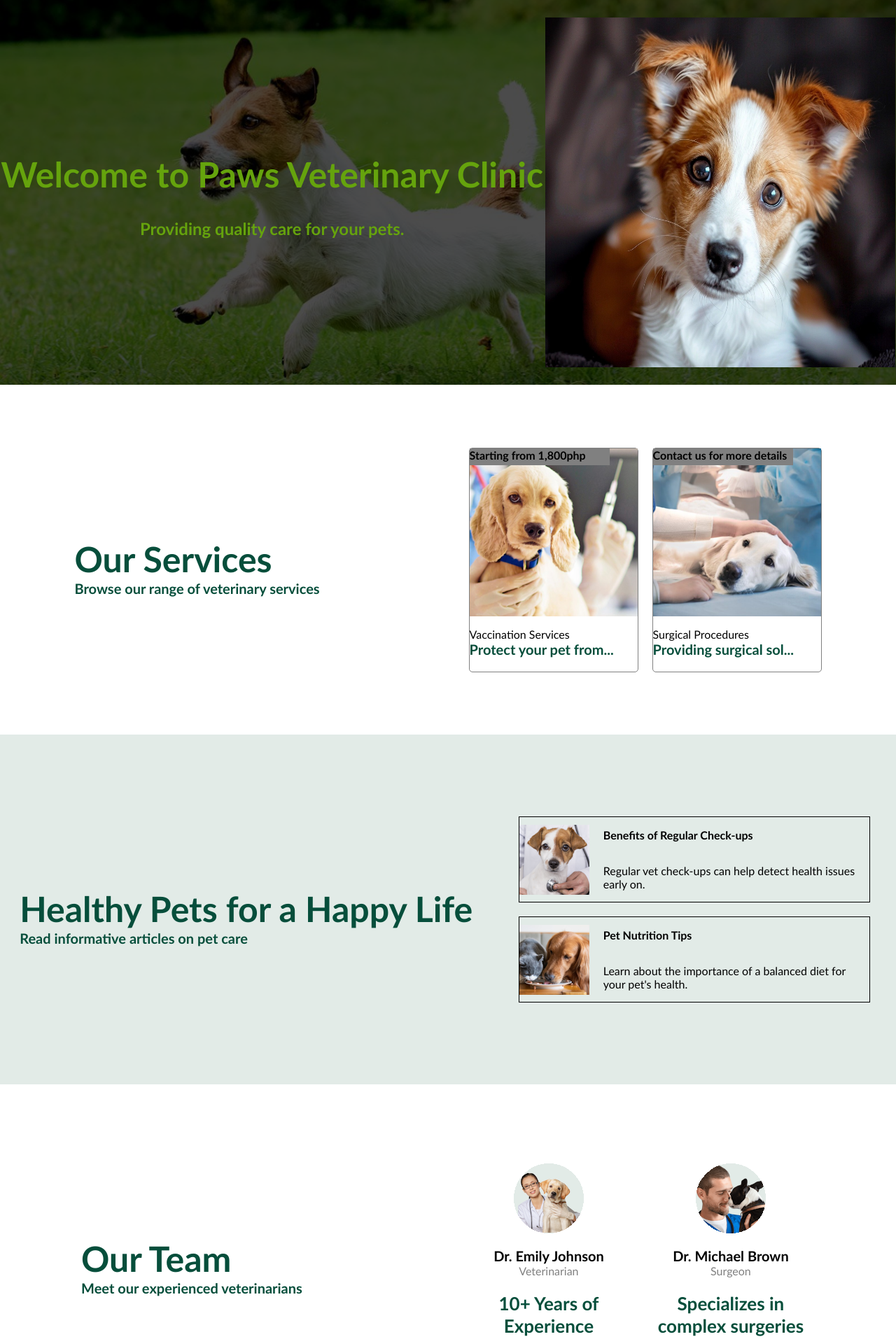
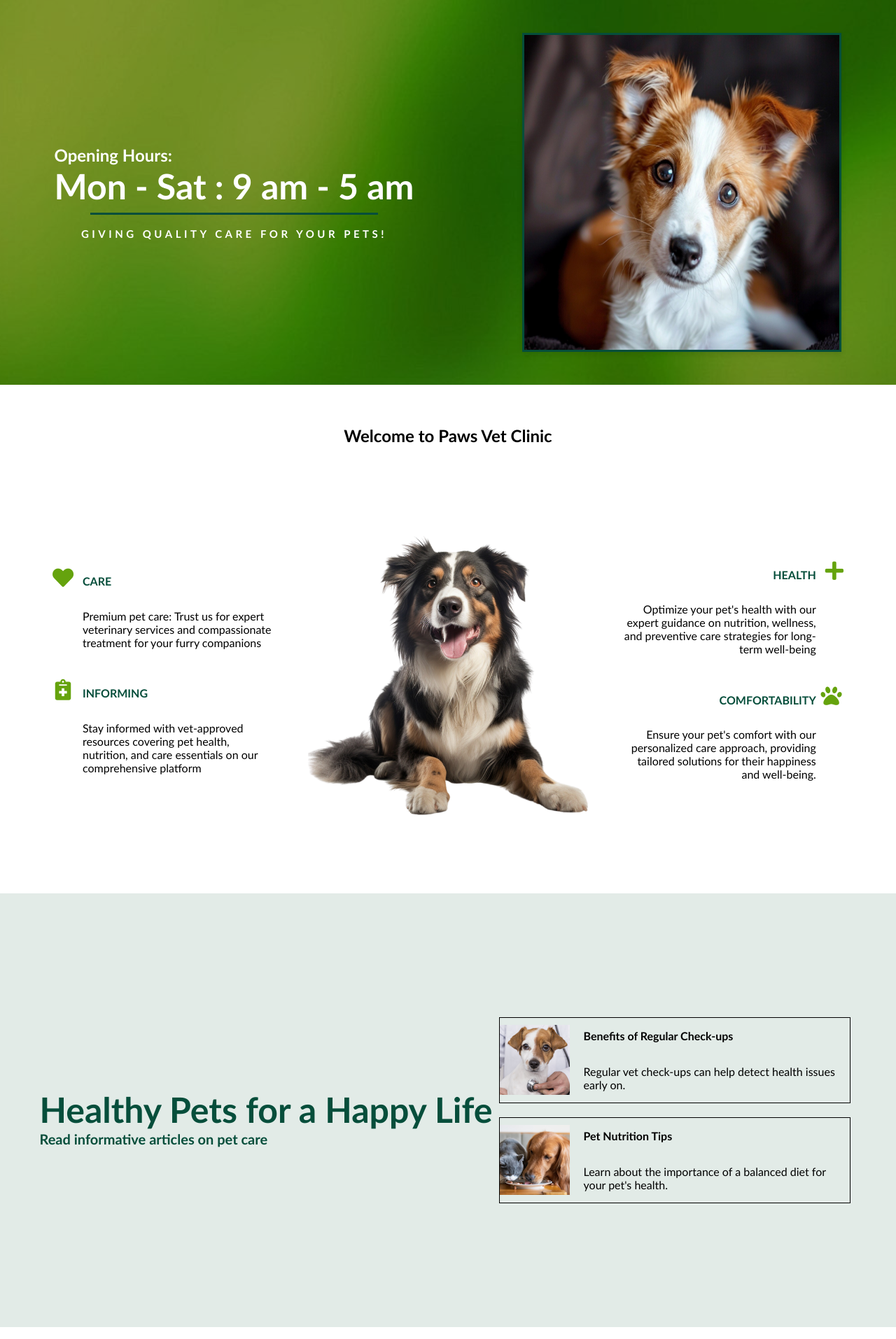
Before and after one commit to Zanis3/II-A-APDEV-FINAL-PROJECT-WEBAPPS-PAWS-VETERINARY-WEBSITE-, a PHP site: page / in a window 1280 px wide. Shown: the part 80-1994 px from the top of the page at 70% size. Run offline with PHP 8.4, Linux system fonts and the light colour scheme; data that the repository does not hold is empty; some web fonts are replaced.

Commit message:
home - redesign

```diff
--- a/css/style_home.css
+++ b/css/style_home.css
@@ -4,10 +4,54 @@
 @import url('style_general.css');
 
 .container{
-    height:500px;
+    padding: 10px;
+    height:600px;
     display:flex;
     align-items: center;
-    justify-content: space-around;
+    justify-content: center;
+    position: relative;
+}
+
+.icon-container {
+    position: absolute;
+    display: flex;
+    flex-direction: column;
+    align-items: center;
+    justify-content: center;
+}
+
+.icon-container.left {
+    margin-left: 5%;
+    padding: 10px;
+    left: -2px;
+    width: 25%;
+    margin-top: 0;
+}
+
+.icon-container.right {
+    margin-right: 5%;
+    text-align: right;
+    padding: 10px;
+    right: -2px;
+    width: 25%;
+    margin-top: 0;
+}
+
+.center-img {
+    display: block;
+    max-width: 100%;
+    height: auto;
+    margin-top: 0;
+}
+
+.icon {
+    text-align: center;
+}
+
+.icon i {
+    font-size: 30px;
+    margin-bottom: 10px;
+    color: #65A30D;
 }
 
 .text-title{
@@ -32,7 +76,7 @@
 .hero-container{
     width:100%;
     height:550px;
-    background-image: url("../img/home/hero.jpg");
+    background-image: url("../img/home/background.jpg");
     background-size:cover;
     background-position: center;
     background-repeat: no-repeat;
@@ -51,33 +95,53 @@
     width:100%;
     z-index:1;
     background:black;
-    opacity:0.7;
+    opacity:0.4;
     position:absolute;
 }
 
 .hero-text{
     display:flex;
     flex-direction: column;
-    align-items: center;
     justify-content: center;
     z-index:2;
 }
+.line {
+    height: 3px;
+    background-color: #064E3B;
+    border: none;
+    width: 80%;
+}
+#hero-moto {
+    font-weight: bold;
+    font-size: 15px;
+    text-align: center;
+    margin-top:10px;
+    margin-bottom:0;
+    color: white;
+    letter-spacing: 0.3em;
+}
 
 #hero-title{
-    color:var(--light-green);
     font-size: 50px;
+    color: white;
+    margin-top: 0;
+    margin-bottom: 0;
 }
 
 #hero-sub{
     font-weight: bold;
     font-size: 24px;
-    color:var(--light-green);
+    text-align: left;
     margin-top:0;
+    margin-bottom:0;
+    color: white;
 }
 
 .hero-img{
-    width:500px;
-    height:500px;
+    width:450px;
+    height:450px;
+    border: 3px solid #064E3B;
+    box-shadow: 0 4px 8px rgba(0, 0, 0, 0.1);
     z-index:2;
 }
 
--- a/index.php
+++ b/index.php
@@ -57,34 +57,97 @@
     <!--HERO CONTAINER-->
     <div class="hero-container">
         <div class="hero-text">
-            <h1 id="hero-title">Welcome to Paws Veterinary Clinic</h1>
-            <p id="hero-sub">Providing quality care for your pets.</p>
+            <p id="hero-sub">Opening Hours:</p>
+            <h1 id="hero-title">Mon - Sat : 9 am - 5 am </h1>
+            <hr class="line">
+            <p id="hero-moto">GIVING QUALITY CARE FOR YOUR PETS!</p>
         </div>
         <div class="hero-img">
-            <img src="img/login/dog-login.jpg" alt="">
+            <img src="img/login/dog-login.jpg">
         </div>
     </div>
 
     <!--SERVICES CONTAINER-->
+    <br>
+    <br>
+    <center>
+         <h2>Welcome to Paws Vet Clinic</h2>
+    </center>
     <div class="container">
-        <div class="text-container">
-            <h2 class="text-title">Our Services</h2>
-            <p class="text-sub">Browse our range of veterinary services</p>
+        <div class="icon-container left">
+            <div class="icon">
+                <table>
+                    <tr>
+                        <td style="padding-right: 10px;"><i class="fas fa-heart"></i></td>
+                        <td style="text-align: left; color: #064E3B;"><b>CARE</b></td>
+                    </tr>
+                    <tr>
+                        <td></td>
+                        <td style="text-align:left;">
+                            <p>
+                                Premium pet care: Trust us for expert veterinary
+                                services and compassionate treatment for your furry companions
+                            </p>
+                        </td>
+                    </tr>
+                    <tr>
+                        <td><br></td>
+                    </tr>
+                    <tr>
+                        <td style="padding-right: 10px;"><i class="fas fa-notes-medical"></i></td>
+                        <td style="text-align: left; color: #064E3B;"><b>INFORMING</b></td>
+                    </tr>
+                    <tr>
+                        <td></td>
+                        <td style="text-align:left;">
+                            <p>
+                                Stay informed with vet-approved resources
+                                covering pet health, nutrition, and care
+                                essentials on our comprehensive platform
+                            </p>
+                        </td>
+                    </tr>
+                </table>
+            </div>
         </div>
-        <div class="services-items">
-            <div class="services-item">
-                <div class="serv-item-header one"></div>
-                <div class="serv-item-desc">
-                    <p class="serv-title">Vaccination Services</p>
-                    <p class="serv-desc">Protect your pet from...</p>
-                </div>
-            </div>
-            <div class="services-item">
-                <div class="serv-item-header two"></div>
-                <div class="serv-item-desc">
-                    <p class="serv-title">Surgical Procedures</p>
-                    <p class="serv-desc">Providing surgical sol...</p>
-                </div>
+        <div class="center-img">
+            <img src="img/home/dog.png" alt="Dog Image">
+        </div>
+        <div class="icon-container right">
+            <div class="icon">
+                <table>
+                    <tr>
+                        <td style="text-align: right; color: #064E3B;"><b>HEALTH</b></td>
+                        <td style="padding-left: 10px;"><i class="fas fa-plus"></i></td>
+                    </tr>
+                    <tr>
+                        <td style="text-align: right;">
+                            <p>
+                                Optimize your pet's health with our expert
+                                guidance on nutrition, wellness, and
+                                preventive care strategies for long-term well-being
+                            </p>
+                        </td>
+                        <td></td>
+                    </tr>
+                    <tr>
+                        <td><br></td>
+                    </tr>
+                    <tr>
+                        <td style="text-align: right; color: #064E3B;"><b>COMFORTABILITY</b></td>
+                        <td><i class="fas fa-paw"></i></td>
+                    </tr>
+                    <tr>
+                        <td style="text-align: right;">
+                            <p>
+                                Ensure your pet's comfort with our personalized
+                                care approach, providing tailored solutions
+                                for their happiness and well-being.
+                            </p>
+                        </td>
+                        <td></td>
+                    </tr>
+                </table>
             </div>
         </div>
     </div>
```
Also changed, not shown: img/home/background.jpg (added), img/home/dog.png (added).
